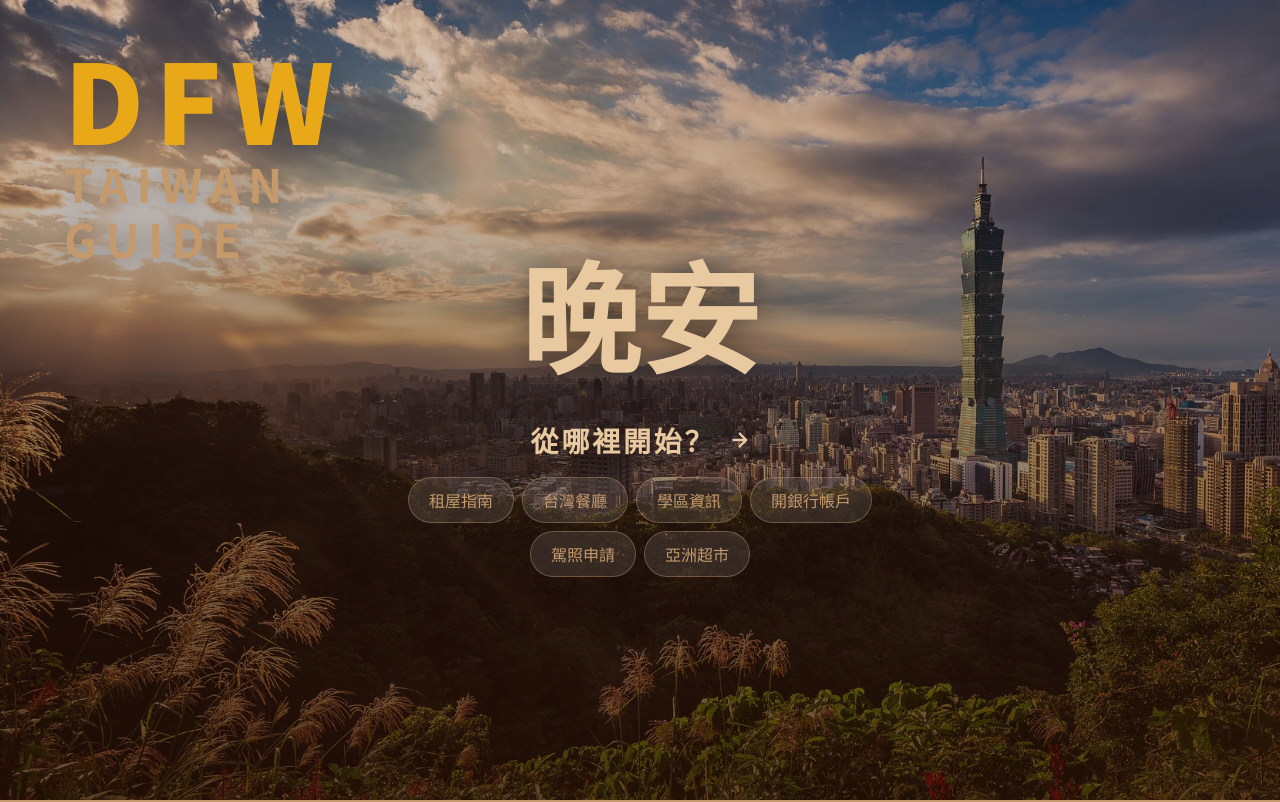
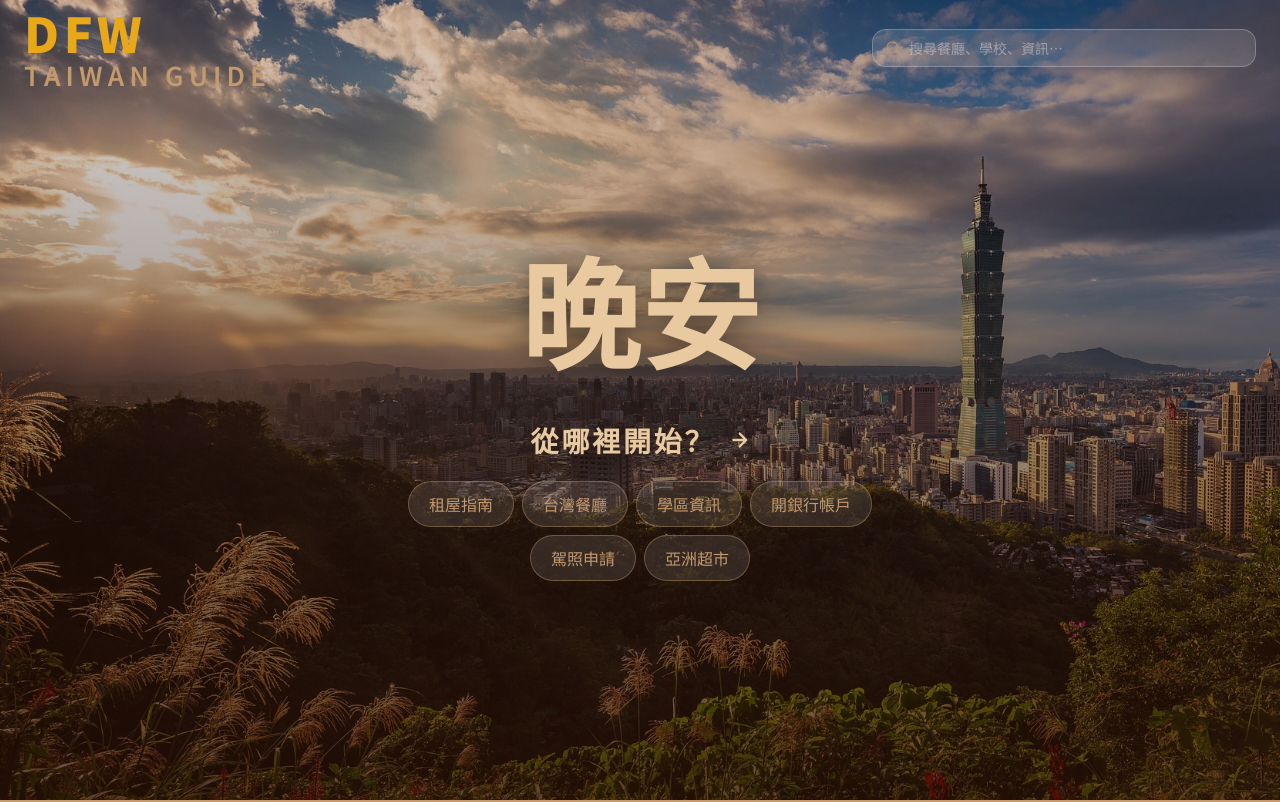
Before and after one commit to ElieshaLai/dfw-taiwan-guide, a Next.js app: page / in a window 1280 px wide. Shown: the top 802 px of the page. Built offline with nearby package versions, Linux system fonts and the light colour scheme.

Commit message:
home page change

```diff
--- a/app/page.tsx
+++ b/app/page.tsx
@@ -3,8 +3,8 @@
 
 import Image from "next/image";
 import Link from "next/link";
-import { useEffect, useState, useRef } from "react";
-import { motion, useScroll, useTransform } from "framer-motion";
+import { useEffect, useState } from "react";
+import { motion } from "framer-motion";
 import Navbar from "../components/Navbar";
 
 function getGreeting(): string {
@@ -31,20 +31,8 @@ const latestNews = [
 
 export default function Home() {
   const [greeting, setGreeting] = useState("");
-  const { scrollY } = useScroll();
 
   useEffect(() => { setGreeting(getGreeting()); }, []);
-
-  // 大標題動畫：scroll 0→300
-  // 平滑縮小並移動到左上角 navbar logo 位置
-  const titleScale   = useTransform(scrollY, [0, 320], [1, 0.18]);
-  const titleX       = useTransform(scrollY, [0, 320], [0, 0]);
-  const titleY       = useTransform(scrollY, [0, 320], [0, -420]);
-  const titleOpacity = useTransform(scrollY, [280, 320], [1, 0]);
-
-  // 問候 + 關鍵字淡出
-  const bottomOpacity = useTransform(scrollY, [0, 180], [1, 0]);
-  const bottomY       = useTransform(scrollY, [0, 180], [0, 30]);
 
   return (
     <>
@@ -68,64 +56,29 @@ export default function Home() {
             />
           </div>
 
-          {/* 大標題 DFW TAIWAN GUIDE — 左上角，scroll 後縮小移向 navbar */}
-          <motion.div
-            style={{ scale: titleScale, x: titleX, y: titleY, opacity: titleOpacity }}
-            className="absolute left-8 sm:left-16 top-8 sm:top-10 pointer-events-none z-10 origin-top-left"
-          >
-            <div className="flex flex-col items-start leading-none">
-              <span
-                className="font-black tracking-widest uppercase"
-                style={{
-                  fontSize: "clamp(52px, 10vw, 110px)",
-                  color: "#E8A818",
-                  textShadow: "0 4px 40px rgba(0,0,0,0.3)",
-                  lineHeight: 1.05,
-                }}
-              >
-                DFW
-              </span>
-              <span
-                className="font-bold tracking-widest uppercase"
-                style={{
-                  fontSize: "clamp(20px, 4vw, 46px)",
-                  color: "#C49A6C",
-                  letterSpacing: "0.18em",
-                  textShadow: "0 2px 20px rgba(0,0,0,0.3)",
-                  lineHeight: 1.2,
-                }}
-              >
-                TAIWAN
-              </span>
-              <span
-                className="font-bold tracking-widest uppercase"
-                style={{
-                  fontSize: "clamp(20px, 4vw, 46px)",
-                  color: "#C49A6C",
-                  letterSpacing: "0.18em",
-                  textShadow: "0 2px 20px rgba(0,0,0,0.3)",
-                  lineHeight: 1.2,
-                }}
-              >
-                GUIDE
-              </span>
-            </div>
-          </motion.div>
+          {/* 問候 + 從哪裡開始 + 關鍵字 — 置中 */}
+          <div className="absolute inset-0 flex flex-col items-center justify-center gap-5 px-6 z-10 text-center">
 
-          {/* 問候 + 從哪裡開始 + 關鍵字 — 置中下方，scroll 時淡出 */}
-          <motion.div
-            style={{ opacity: bottomOpacity, y: bottomY }}
-            className="absolute inset-0 flex flex-col items-center justify-center gap-4 px-6 z-10 text-center"
-          >
-            <p className="font-black" style={{
-              fontSize: "clamp(64px, 14vw, 120px)",
-              color: "#E8C9A0",
-              textShadow: "0 2px 32px rgba(0,0,0,0.5)"
-            }}>
+            <motion.p
+              initial={{ opacity: 0, y: 20 }}
+              animate={{ opacity: 1, y: 0 }}
+              transition={{ duration: 0.8, delay: 0.3 }}
+              className="font-black"
+              style={{
+                fontSize: "clamp(64px, 14vw, 120px)",
+                color: "#E8C9A0",
+                textShadow: "0 2px 32px rgba(0,0,0,0.5)"
+              }}
+            >
               {greeting}
-            </p>
+            </motion.p>
 
-            <div className="flex items-center gap-3">
+            <motion.div
+              initial={{ opacity: 0, y: 10 }}
+              animate={{ opacity: 1, y: 0 }}
+              transition={{ duration: 0.8, delay: 0.5 }}
+              className="flex items-center gap-3"
+            >
               <span className="font-semibold tracking-widest" style={{ color: "#E8C9A0", fontSize: "clamp(18px, 3vw, 28px)" }}>
                 從哪裡開始？
               </span>
@@ -137,9 +90,14 @@ export default function Home() {
               >
                 <path d="M5 12h14M12 5l7 7-7 7" />
               </motion.svg>
-            </div>
+            </motion.div>
 
-            <div className="flex flex-wrap gap-2 justify-center max-w-lg">
+            <motion.div
+              initial={{ opacity: 0, y: 10 }}
+              animate={{ opacity: 1, y: 0 }}
+              transition={{ duration: 0.8, delay: 0.7 }}
+              className="flex flex-wrap gap-2 justify-center max-w-xl"
+            >
               {keywords.map((k) => (
                 <Link
                   key={k.href}
@@ -165,8 +123,8 @@ export default function Home() {
                   {k.label}
                 </Link>
               ))}
-            </div>
-          </motion.div>
+            </motion.div>
+          </div>
         </section>
 
         {/* 最新消息 */}
--- a/components/Navbar.tsx
+++ b/components/Navbar.tsx
@@ -139,38 +139,42 @@ export default function Navbar({ isHomePage = false }: { isHomePage?: boolean })
       {/* Header */}
       <div className="w-full px-4 sm:px-6 h-20 sm:h-24 flex items-center justify-between gap-3">
 
-        {/* Logo */}
-        <Link
-          href="/"
-          className="shrink-0 flex flex-col items-start leading-none transition-opacity duration-300"
-          style={{ opacity: scrolled ? 1 : 0, pointerEvents: scrolled ? "auto" : "none" }}
-        >
-          <span className="font-black tracking-widest uppercase"
-            style={{ color: "#E8A818", fontSize: "clamp(20px, 5vw, 24px)", lineHeight: "1.1" }}>
+        {/* Logo — 未 scroll 時大，scroll 後縮小 */}
+        <Link href="/" className="shrink-0 flex flex-col items-start leading-none">
+          <span className="font-black tracking-widest uppercase transition-all duration-300"
+            style={{
+              color: "#E8A818",
+              fontSize: scrolled ? "clamp(20px, 4vw, 24px)" : "clamp(32px, 6vw, 48px)",
+              lineHeight: "1.1"
+            }}>
             DFW
           </span>
-          <span className="font-semibold tracking-widest uppercase hidden sm:block"
-            style={{ color: "#C49A6C", fontSize: "18px", lineHeight: "1.3", letterSpacing: "0.2em" }}>
-            Taiwan
+          <span className="font-semibold tracking-widest uppercase hidden sm:block transition-all duration-300"
+            style={{
+              color: "#C49A6C",
+              fontSize: scrolled ? "16px" : "clamp(14px, 3vw, 26px)",
+              lineHeight: "1.2",
+              letterSpacing: "0.2em"
+            }}>
+            Taiwan Guide
           </span>
-          <span className="font-semibold tracking-widest uppercase hidden sm:block"
-            style={{ color: "#C49A6C", fontSize: "18px", lineHeight: "1.3", letterSpacing: "0.2em" }}>
-            Guide
-          </span>
-          <span className="font-semibold tracking-widest uppercase sm:hidden"
-            style={{ color: "#C49A6C", fontSize: "13px", letterSpacing: "0.15em" }}>
-            TAIWAN GUIDE
+          <span className="font-semibold tracking-widest uppercase sm:hidden transition-all duration-300"
+            style={{
+              color: "#C49A6C",
+              fontSize: scrolled ? "11px" : "16px",
+              letterSpacing: "0.15em"
+            }}>
+            Taiwan Guide
           </span>
         </Link>
 
         {/* 搜尋列 */}
         <div
-          className="flex items-center gap-2 rounded-xl px-3 py-2 w-full max-w-xs sm:max-w-sm transition-opacity duration-300"
+          className="flex items-center gap-2 rounded-xl px-3 py-2 w-full max-w-xs sm:max-w-sm transition-all duration-300"
           style={{
-            backgroundColor: "#4e2e10",
-            border: "1px solid #8B5A2B",
-            opacity: scrolled ? 1 : 0,
-            pointerEvents: scrolled ? "auto" : "none",
+            backgroundColor: scrolled ? "#4e2e10" : "rgba(255,255,255,0.15)",
+            border: scrolled ? "1px solid #8B5A2B" : "1px solid rgba(255,255,255,0.3)",
+            opacity: scrolled ? 1 : 0.8,
           }}
         >
           <svg className="w-4 h-4 shrink-0" style={{ color: "#C49A6C" }}
```
